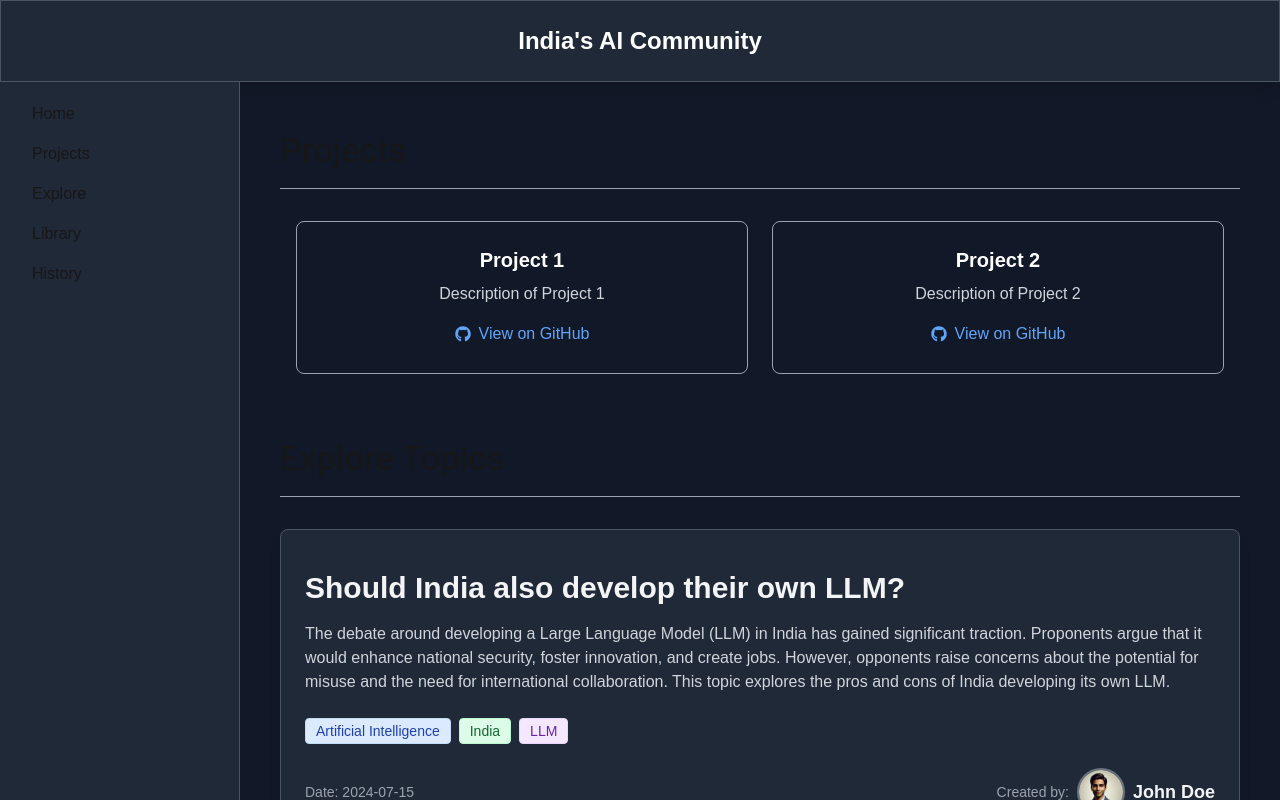
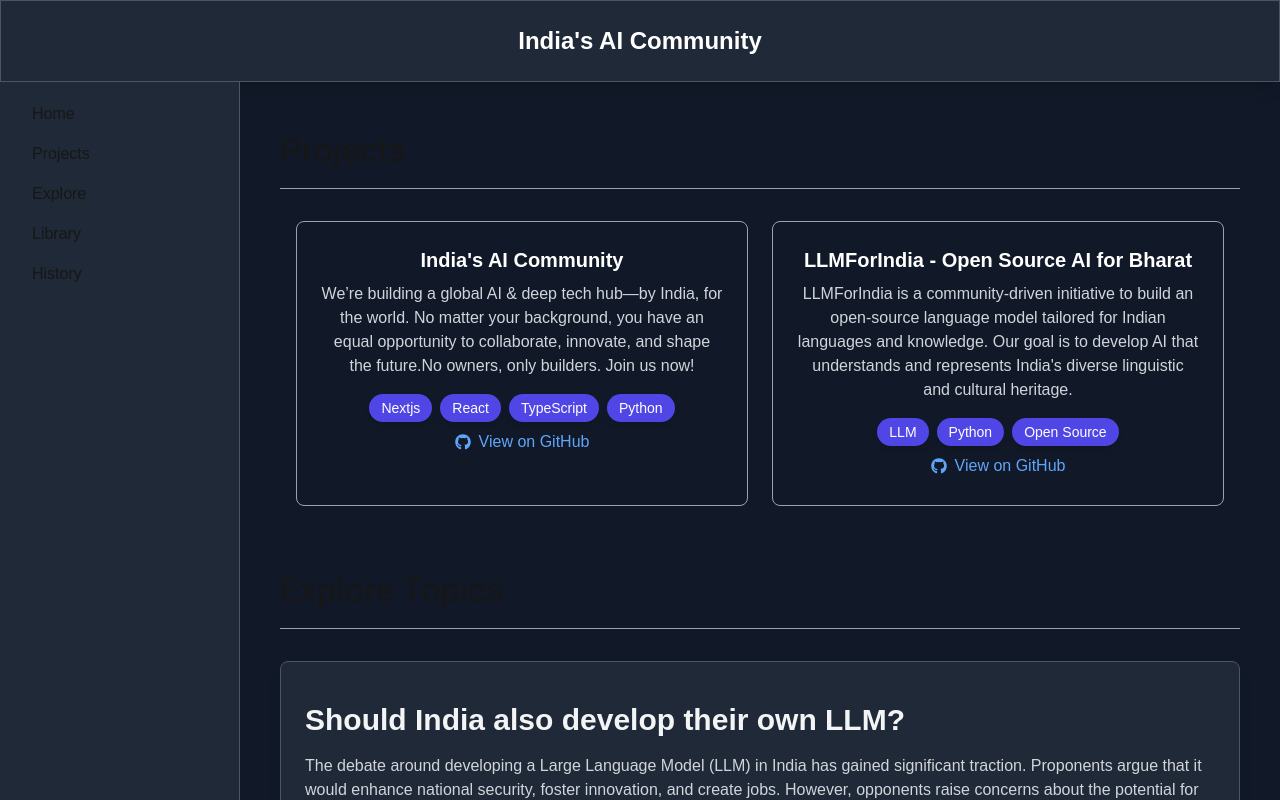
Before and after one commit to worldofaryavart/TheIndianASI, a Next.js app: page /dashboard in a window 1280 px wide. Built offline with nearby package versions, Linux system fonts and the light colour scheme; no server answers; sample sign-in values are in the browser's storage.

Commit message:
project section update

```diff
--- a/src/components/Projects/ProjectCard.tsx
+++ b/src/components/Projects/ProjectCard.tsx
@@ -4,6 +4,7 @@
   id: number;
   title: string;
   description: string;
+  stack: string[];
   link: string;
 };
 
@@ -12,6 +13,18 @@
     <div className="project-card bg-transparent border border-gray-400 rounded-lg p-6 hover:shadow-lg transition-shadow duration-300">
       <h3 className="text-xl font-semibold mb-2 text-white">{project.title}</h3>
       <p className="text-gray-300 mb-4">{project.description}</p>
+      <div className="flex justify-center mb-2">
+        <div className="flex flex-wrap gap-2">
+          {project.stack.map((tech, index) => (
+            <span
+              key={index}
+              className="px-3 py-1 text-sm font-medium text-white bg-indigo-600 rounded-full shadow-md"
+            >
+              {tech}
+            </span>
+          ))}
+        </div>
+      </div>
       <a
         href={project.link}
         target="_blank"
--- a/src/components/Projects/ProjectSection.tsx
+++ b/src/components/Projects/ProjectSection.tsx
@@ -1,3 +1,5 @@
+"use client";
+
 import { Typography, Container } from "@mui/material";
 import ProjectCard from "./ProjectCard";
 
@@ -5,21 +7,24 @@
   id: number;
   title: string;
   description: string;
+  stack: string[];
   link: string;
 };
 
 const projects: Project[] = [
   {
     id: 1,
-    title: "Project 1",
-    description: "Description of Project 1",
-    link: "www.github.com/worldofaryavart",
+    title: "India's AI Community",
+    description: "We’re building a global AI & deep tech hub—by India, for the world. No matter your background, you have an equal opportunity to collaborate, innovate, and shape the future.No owners, only builders. Join us now!",
+    stack: ["Nextjs", "React", "TypeScript", "Python"],
+    link: "https://github.com/worldofaryavart/IndiaAI",
   },
   {
-    id: 2, // Changed to a unique id
-    title: "Project 2",
-    description: "Description of Project 2",
-    link: "www.github.com/worldofaryavart",
+    id: 2,
+    title: "LLMForIndia - Open Source AI for Bharat",
+    description: "LLMForIndia is a community-driven initiative to build an open-source language model tailored for Indian languages and knowledge. Our goal is to develop AI that understands and represents India's diverse linguistic and cultural heritage.",
+    stack: ["LLM", "Python", "Open Source"],
+    link: "https://github.com/worldofaryavart/AI-for-India/blob/main/README.md",
   },
 ];
 
```
Also changed, not shown: 1 other file (tests, documents, lock files or other folders). Lines whose indentation alone changed are shown as unchanged.
